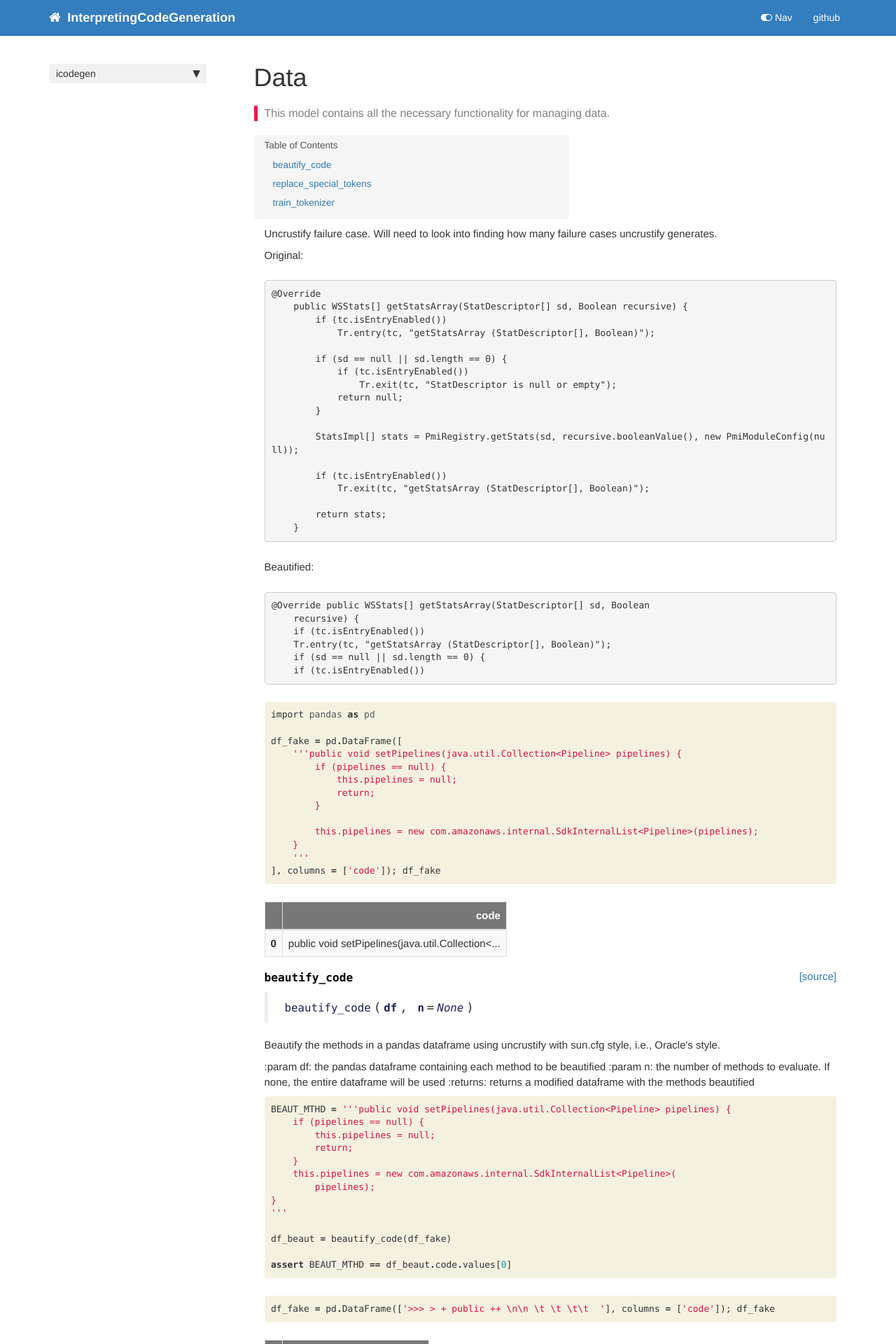
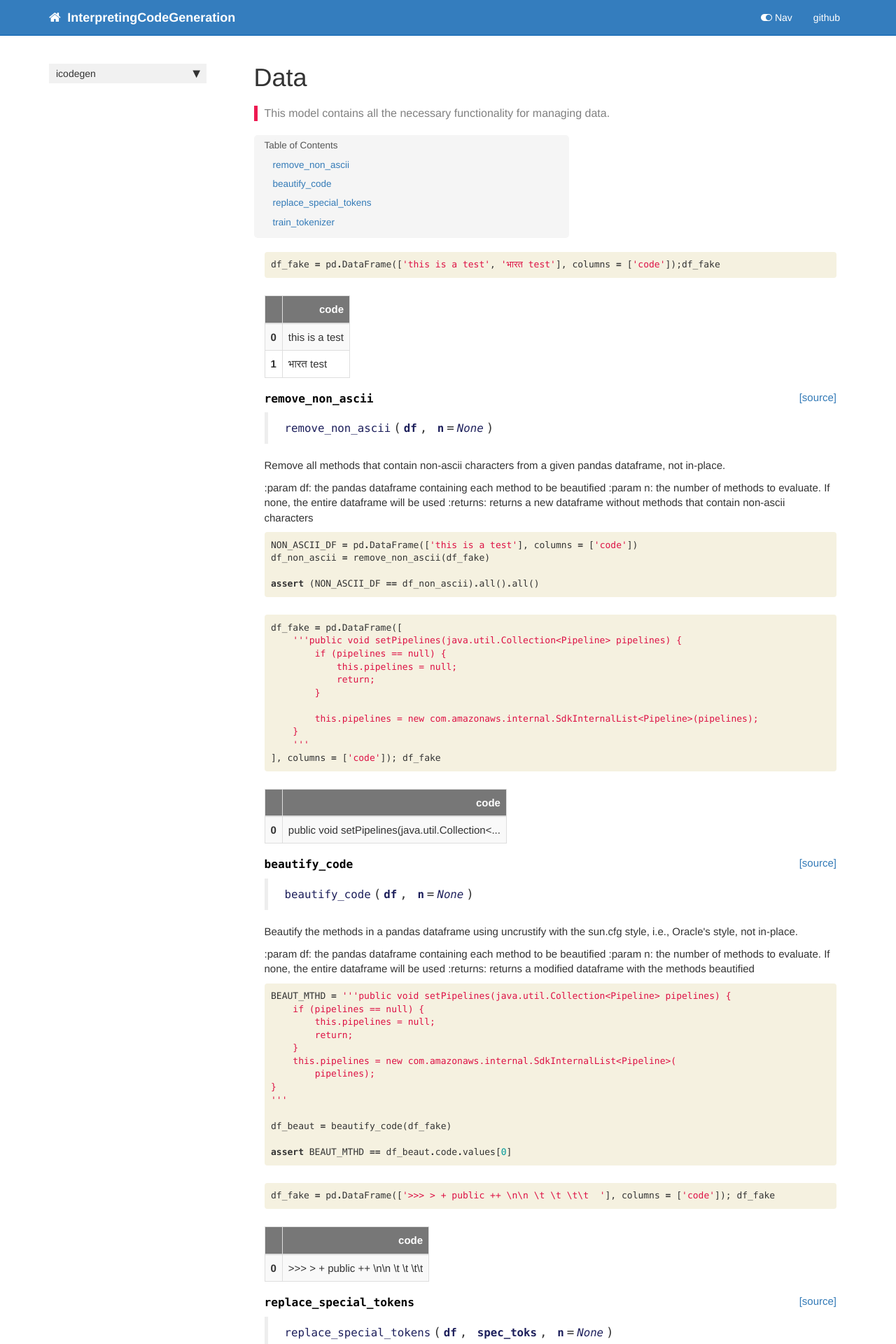
Before and after one commit to ArtificialSoftwareEngineering/InterpretingCodeGeneration, a Jekyll site: the page built from docs/data.html, in a window 1280 px wide. Shown: the top 1920 px of the page at 70% size. Built offline with Jekyll 4.4.1, drawn with Linux system fonts in a browser that asks for light colours; nearby versions of some CDN libraries; comment, search, counter and statistics services are not loaded; some of the changed text lies outside the part shown.

Commit message:
Update lib and docs

```diff
--- a/docs/data.html
+++ b/docs/data.html
@@ -36,41 +36,6 @@ nb_path: "nbs/00_data.ipynb"
 </div>
     {% endraw %}
 
-<div class="cell border-box-sizing text_cell rendered"><div class="inner_cell">
-<div class="text_cell_render border-box-sizing rendered_html">
-<p>Uncrustify failure case. Will need to look into finding how many failure cases uncrustify generates.</p>
-<p>Original:</p>
-
-<pre><code>@Override
-    public WSStats[] getStatsArray(StatDescriptor[] sd, Boolean recursive) {
-        if (tc.isEntryEnabled())
-            Tr.entry(tc, "getStatsArray (StatDescriptor[], Boolean)");
-
-        if (sd == null || sd.length == 0) {
-            if (tc.isEntryEnabled())
-                Tr.exit(tc, "StatDescriptor is null or empty");
-            return null;
-        }
-
-        StatsImpl[] stats = PmiRegistry.getStats(sd, recursive.booleanValue(), new PmiModuleConfig(null));
-
-        if (tc.isEntryEnabled())
-            Tr.exit(tc, "getStatsArray (StatDescriptor[], Boolean)");
-
-        return stats;
-    }</code></pre>
-<p>Beautified:</p>
-
-<pre><code>@Override public WSStats[] getStatsArray(StatDescriptor[] sd, Boolean
-    recursive) {
-    if (tc.isEntryEnabled())
-    Tr.entry(tc, "getStatsArray (StatDescriptor[], Boolean)");
-    if (sd == null || sd.length == 0) {
-    if (tc.isEntryEnabled())</code></pre>
-
-</div>
-</div>
-</div>
     {% raw %}
 
 <div class="cell border-box-sizing code_cell rendered">
@@ -78,9 +43,126 @@ nb_path: "nbs/00_data.ipynb"
 
 <div class="inner_cell">
     <div class="input_area">
-<div class=" highlight hl-ipython3"><pre><span></span><span class="kn">import</span> <span class="nn">pandas</span> <span class="k">as</span> <span class="nn">pd</span>
+<div class=" highlight hl-ipython3"><pre><span></span><span class="n">df_fake</span> <span class="o">=</span> <span class="n">pd</span><span class="o">.</span><span class="n">DataFrame</span><span class="p">([</span><span class="s1">&#39;this is a test&#39;</span><span class="p">,</span> <span class="s1">&#39;भारत test&#39;</span><span class="p">],</span> <span class="n">columns</span> <span class="o">=</span> <span class="p">[</span><span class="s1">&#39;code&#39;</span><span class="p">]);</span><span class="n">df_fake</span>
+</pre></div>
 
-<span class="n">df_fake</span> <span class="o">=</span> <span class="n">pd</span><span class="o">.</span><span class="n">DataFrame</span><span class="p">([</span>
+    </div>
+</div>
+</div>
+
+<div class="output_wrapper">
+<div class="output">
+
+<div class="output_area">
+
+
+<div class="output_html rendered_html output_subarea output_execute_result">
+<div>
+<style scoped>
+    .dataframe tbody tr th:only-of-type {
+        vertical-align: middle;
+    }
+
+    .dataframe tbody tr th {
+        vertical-align: top;
+    }
+
+    .dataframe thead th {
+        text-align: right;
+    }
+</style>
+<table border="1" class="dataframe">
+  <thead>
+    <tr style="text-align: right;">
+      <th></th>
+      <th>code</th>
+    </tr>
+  </thead>
+  <tbody>
+    <tr>
+      <th>0</th>
+      <td>this is a test</td>
+    </tr>
+    <tr>
+      <th>1</th>
+      <td>भारत test</td>
+    </tr>
+  </tbody>
+</table>
+</div>
+</div>
+
+</div>
+
+</div>
+</div>
+
+</div>
+    {% endraw %}
+
+    {% raw %}
+
+<div class="cell border-box-sizing code_cell rendered">
+
+</div>
+    {% endraw %}
+
+    {% raw %}
+
+<div class="cell border-box-sizing code_cell rendered">
+
+<div class="output_wrapper">
+<div class="output">
+
+<div class="output_area">
+
+
+<div class="output_markdown rendered_html output_subarea ">
+<h4 id="remove_non_ascii" class="doc_header"><code>remove_non_ascii</code><a href="https://github.com/danaderp/InterpretingCodeGeneration/tree/master/icodegen/data.py#L30" class="source_link" style="float:right">[source]</a></h4><blockquote><p><code>remove_non_ascii</code>(<strong><code>df</code></strong>, <strong><code>n</code></strong>=<em><code>None</code></em>)</p>
+</blockquote>
+<p>Remove all methods that contain non-ascii characters from a given pandas dataframe, not in-place.</p>
+<p>:param df: the pandas dataframe containing each method to be beautified
+:param n: the number of methods to evaluate. If none, the entire dataframe will be used
+:returns: returns a new dataframe without methods that contain non-ascii characters</p>
+
+</div>
+
+</div>
+
+</div>
+</div>
+
+</div>
+    {% endraw %}
+
+    {% raw %}
+
+<div class="cell border-box-sizing code_cell rendered">
+<div class="input">
+
+<div class="inner_cell">
+    <div class="input_area">
+<div class=" highlight hl-ipython3"><pre><span></span><span class="n">NON_ASCII_DF</span> <span class="o">=</span> <span class="n">pd</span><span class="o">.</span><span class="n">DataFrame</span><span class="p">([</span><span class="s1">&#39;this is a test&#39;</span><span class="p">],</span> <span class="n">columns</span> <span class="o">=</span> <span class="p">[</span><span class="s1">&#39;code&#39;</span><span class="p">])</span>
+<span class="n">df_non_ascii</span> <span class="o">=</span> <span class="n">remove_non_ascii</span><span class="p">(</span><span class="n">df_fake</span><span class="p">)</span>
+
+<span class="k">assert</span> <span class="p">(</span><span class="n">NON_ASCII_DF</span> <span class="o">==</span> <span class="n">df_non_ascii</span><span class="p">)</span><span class="o">.</span><span class="n">all</span><span class="p">()</span><span class="o">.</span><span class="n">all</span><span class="p">()</span>
+</pre></div>
+
+    </div>
+</div>
+</div>
+
+</div>
+    {% endraw %}
+
+    {% raw %}
+
+<div class="cell border-box-sizing code_cell rendered">
+<div class="input">
+
+<div class="inner_cell">
+    <div class="input_area">
+<div class=" highlight hl-ipython3"><pre><span></span><span class="n">df_fake</span> <span class="o">=</span> <span class="n">pd</span><span class="o">.</span><span class="n">DataFrame</span><span class="p">([</span>
     <span class="sd">&#39;&#39;&#39;public void setPipelines(java.util.Collection&lt;Pipeline&gt; pipelines) {</span>
 <span class="sd">        if (pipelines == null) {</span>
 <span class="sd">            this.pipelines = null;</span>
@@ -161,9 +243,9 @@ nb_path: "nbs/00_data.ipynb"
 
 
 <div class="output_markdown rendered_html output_subarea ">
-<h4 id="beautify_code" class="doc_header"><code>beautify_code</code><a href="https://github.com/danaderp/InterpretingCodeGeneration/tree/master/icodegen/data.py#L33" class="source_link" style="float:right">[source]</a></h4><blockquote><p><code>beautify_code</code>(<strong><code>df</code></strong>, <strong><code>n</code></strong>=<em><code>None</code></em>)</p>
+<h4 id="beautify_code" class="doc_header"><code>beautify_code</code><a href="https://github.com/danaderp/InterpretingCodeGeneration/tree/master/icodegen/data.py#L73" class="source_link" style="float:right">[source]</a></h4><blockquote><p><code>beautify_code</code>(<strong><code>df</code></strong>, <strong><code>n</code></strong>=<em><code>None</code></em>)</p>
 </blockquote>
-<p>Beautify the methods in a pandas dataframe using uncrustify with sun.cfg style, i.e., Oracle's style.</p>
+<p>Beautify the methods in a pandas dataframe using uncrustify with the sun.cfg style, i.e., Oracle's style, not in-place.</p>
 <p>:param df: the pandas dataframe containing each method to be beautified
 :param n: the number of methods to evaluate. If none, the entire dataframe will be used
 :returns: returns a modified dataframe with the methods beautified</p>
@@ -292,7 +374,7 @@ nb_path: "nbs/00_data.ipynb"
 
 
 <div class="output_markdown rendered_html output_subarea ">
-<h4 id="replace_special_tokens" class="doc_header"><code>replace_special_tokens</code><a href="https://github.com/danaderp/InterpretingCodeGeneration/tree/master/icodegen/data.py#L123" class="source_link" style="float:right">[source]</a></h4><blockquote><p><code>replace_special_tokens</code>(<strong><code>df</code></strong>, <strong><code>spec_toks</code></strong>, <strong><code>n</code></strong>=<em><code>None</code></em>)</p>
+<h4 id="replace_special_tokens" class="doc_header"><code>replace_special_tokens</code><a href="https://github.com/danaderp/InterpretingCodeGeneration/tree/master/icodegen/data.py#L164" class="source_link" style="float:right">[source]</a></h4><blockquote><p><code>replace_special_tokens</code>(<strong><code>df</code></strong>, <strong><code>spec_toks</code></strong>, <strong><code>n</code></strong>=<em><code>None</code></em>)</p>
 </blockquote>
 <p>Replace all the special tokens in a pandas dataframe.</p>
 <p>:param df: the pandas dataframe containing each method to replace special tokens in
@@ -316,7 +398,7 @@ nb_path: "nbs/00_data.ipynb"
 
 <div class="inner_cell">
     <div class="input_area">
-<div class=" highlight hl-ipython3"><pre><span></span><span class="n">REPLACED_MTHD</span> <span class="o">=</span> <span class="s1">&#39;&lt;triple_greater&gt;&lt;space&gt;&lt;greater&gt;&lt;space&gt;&lt;+&gt;&lt;space&gt;&lt;public&gt;&lt;space&gt;&lt;++&gt;&lt;space&gt;&lt;n&gt;&lt;n&gt;&lt;space&gt;&lt;t&gt;&lt;space&gt;&lt;t&gt;&lt;space&gt;&lt;t&gt;&lt;t&gt;&lt;space&gt;&lt;space&gt;&#39;</span>
+<div class=" highlight hl-ipython3"><pre><span></span><span class="n">REPLACED_MTHD</span> <span class="o">=</span> <span class="s1">&#39;&lt;triple_greater&gt; &lt;greater&gt; &lt;+&gt; &lt;public&gt; &lt;++&gt; &lt;n&gt;&lt;n&gt; </span><span class="se">\t</span><span class="s1"> </span><span class="se">\t</span><span class="s1"> </span><span class="se">\t\t</span><span class="s1">  &#39;</span>
 <span class="n">df_replaced</span> <span class="o">=</span> <span class="n">replace_special_tokens</span><span class="p">(</span><span class="n">df_fake</span><span class="p">,</span> <span class="n">java_special_tokens</span><span class="p">)</span>
 
 <span class="k">assert</span> <span class="n">REPLACED_MTHD</span> <span class="o">==</span> <span class="n">df_replaced</span><span class="o">.</span><span class="n">code</span><span class="o">.</span><span class="n">values</span><span class="p">[</span><span class="mi">0</span><span class="p">]</span>
@@ -336,7 +418,7 @@ nb_path: "nbs/00_data.ipynb"
 
 <div class="inner_cell">
     <div class="input_area">
-<div class=" highlight hl-ipython3"><pre><span></span><span class="n">fake_data</span> <span class="o">=</span> <span class="s1">&#39;&lt;triple_greater&gt;&lt;space&gt;&lt;greater&gt;&lt;space&gt;&lt;+&gt;&lt;space&gt;&lt;public&gt;&lt;space&gt;&lt;++&gt;&lt;space&gt;&lt;n&gt;&lt;n&gt;&lt;space&gt;&lt;t&gt;&lt;space&gt;&lt;t&gt;&lt;space&gt;&lt;t&gt;&lt;t&gt;&lt;space&gt;&lt;space&gt;&#39;</span>
+<div class=" highlight hl-ipython3"><pre><span></span><span class="n">fake_data</span> <span class="o">=</span> <span class="s1">&#39;&lt;triple_greater&gt; &lt;greater&gt; &lt;+&gt; &lt;public&gt; &lt;++&gt; &lt;n&gt;&lt;n&gt;&#39;</span>
 </pre></div>
 
     </div>
@@ -364,7 +446,7 @@ nb_path: "nbs/00_data.ipynb"
 
 
 <div class="output_markdown rendered_html output_subarea ">
-<h4 id="train_tokenizer" class="doc_header"><code>train_tokenizer</code><a href="https://github.com/danaderp/InterpretingCodeGeneration/tree/master/icodegen/data.py#L140" class="source_link" style="float:right">[source]</a></h4><blockquote><p><code>train_tokenizer</code>(<strong><code>df</code></strong>, <strong><code>n</code></strong>=<em><code>None</code></em>, <strong><code>vocab_sz</code></strong>=<em><code>20000</code></em>, <strong><code>min_freq</code></strong>=<em><code>2</code></em>, <strong><code>output</code></strong>=<em><code>None</code></em>)</p>
+<h4 id="train_tokenizer" class="doc_header"><code>train_tokenizer</code><a href="https://github.com/danaderp/InterpretingCodeGeneration/tree/master/icodegen/data.py#L180" class="source_link" style="float:right">[source]</a></h4><blockquote><p><code>train_tokenizer</code>(<strong><code>df</code></strong>, <strong><code>n</code></strong>=<em><code>None</code></em>, <strong><code>vocab_sz</code></strong>=<em><code>20000</code></em>, <strong><code>min_freq</code></strong>=<em><code>2</code></em>, <strong><code>output</code></strong>=<em><code>None</code></em>)</p>
 </blockquote>
 <p>Train a ByteLevel BPE tokenizer on a given pandas dataframe. Code adapted from <a href="https://github.com/huggingface/tokenizers/tree/master/bindings/python">https://github.com/huggingface/tokenizers/tree/master/bindings/python</a>.</p>
 <p>:param df: the pandas dataframe containing each method to have the tokenizer train on
@@ -390,30 +472,11 @@ nb_path: "nbs/00_data.ipynb"
 
 <div class="inner_cell">
     <div class="input_area">
-<div class=" highlight hl-ipython3"><pre><span></span><span class="n">tokenizer</span> <span class="o">=</span> <span class="n">train_tokenizer</span><span class="p">(</span><span class="n">df_fake</span><span class="p">)</span>
-</pre></div>
-
-    </div>
-</div>
-</div>
-
-</div>
-    {% endraw %}
-
-    {% raw %}
-
-<div class="cell border-box-sizing code_cell rendered">
-<div class="input">
-
-<div class="inner_cell">
-    <div class="input_area">
 <div class=" highlight hl-ipython3"><pre><span></span><span class="n">TOKENIZED_SPEC</span> <span class="o">=</span> <span class="p">[</span>
-    <span class="s1">&#39;&lt;triple_greater&gt;&#39;</span><span class="p">,</span> <span class="s1">&#39;&lt;space&gt;&#39;</span><span class="p">,</span> <span class="s1">&#39;&lt;greater&gt;&#39;</span><span class="p">,</span> <span class="s1">&#39;&lt;space&gt;&#39;</span><span class="p">,</span> <span class="s1">&#39;&lt;+&gt;&#39;</span><span class="p">,</span> <span class="s1">&#39;&lt;space&gt;&#39;</span><span class="p">,</span>
-    <span class="s1">&#39;&lt;public&gt;&#39;</span><span class="p">,</span> <span class="s1">&#39;&lt;space&gt;&#39;</span><span class="p">,</span> <span class="s1">&#39;&lt;++&gt;&#39;</span><span class="p">,</span> <span class="s1">&#39;&lt;space&gt;&#39;</span><span class="p">,</span> <span class="s1">&#39;&lt;n&gt;&#39;</span><span class="p">,</span> <span class="s1">&#39;&lt;n&gt;&#39;</span><span class="p">,</span>
-    <span class="s1">&#39;&lt;space&gt;&#39;</span><span class="p">,</span> <span class="s1">&#39;&lt;t&gt;&#39;</span><span class="p">,</span> <span class="s1">&#39;&lt;space&gt;&#39;</span><span class="p">,</span> <span class="s1">&#39;&lt;t&gt;&#39;</span><span class="p">,</span> <span class="s1">&#39;&lt;space&gt;&#39;</span><span class="p">,</span> <span class="s1">&#39;&lt;t&gt;&#39;</span><span class="p">,</span>
-    <span class="s1">&#39;&lt;t&gt;&#39;</span><span class="p">,</span> <span class="s1">&#39;&lt;space&gt;&#39;</span><span class="p">,</span> <span class="s1">&#39;&lt;space&gt;&#39;</span>
+    <span class="s1">&#39;&lt;triple_greater&gt;&#39;</span><span class="p">,</span> <span class="s1">&#39;Ġ&#39;</span><span class="p">,</span> <span class="s1">&#39;&lt;greater&gt;&#39;</span><span class="p">,</span> <span class="s1">&#39;Ġ&#39;</span><span class="p">,</span> <span class="s1">&#39;&lt;+&gt;&#39;</span><span class="p">,</span> <span class="s1">&#39;Ġ&#39;</span><span class="p">,</span>
+    <span class="s1">&#39;&lt;public&gt;&#39;</span><span class="p">,</span> <span class="s1">&#39;Ġ&#39;</span><span class="p">,</span> <span class="s1">&#39;&lt;++&gt;&#39;</span><span class="p">,</span> <span class="s1">&#39;Ġ&#39;</span><span class="p">,</span> <span class="s1">&#39;&lt;n&gt;&#39;</span><span class="p">,</span> <span class="s1">&#39;&lt;n&gt;&#39;</span>
 <span class="p">]</span>
-
+<span class="n">tokenizer</span> <span class="o">=</span> <span class="n">train_tokenizer</span><span class="p">(</span><span class="n">df_fake</span><span class="p">)</span>
 <span class="n">encoded</span> <span class="o">=</span> <span class="n">tokenizer</span><span class="o">.</span><span class="n">encode</span><span class="p">(</span><span class="n">fake_data</span><span class="p">)</span>
 
 <span class="k">assert</span> <span class="n">TOKENIZED_SPEC</span> <span class="o">==</span> <span class="n">encoded</span><span class="o">.</span><span class="n">tokens</span>
@@ -426,21 +489,4 @@ nb_path: "nbs/00_data.ipynb"
 </div>
     {% endraw %}
 
-    {% raw %}
-
-<div class="cell border-box-sizing code_cell rendered">
-<div class="input">
-
-<div class="inner_cell">
-    <div class="input_area">
-<div class=" highlight hl-ipython3"><pre><span></span>
-</pre></div>
-
-    </div>
 </div>
-</div>
-
-</div>
-    {% endraw %}
-
-</div>
--- a/icodegen/_nbdev.py
+++ b/icodegen/_nbdev.py
@@ -2,12 +2,13 @@
 
 __all__ = ["index", "modules", "custom_doc_links", "git_url"]
 
-index = {"beautify_code": "00_data.ipynb",
+index = {"remove_non_ascii": "00_data.ipynb",
+         "beautify_code": "00_data.ipynb",
+         "extra_tokens": "00_data.ipynb",
          "java_reserved_tokens": "00_data.ipynb",
          "java_operator_tokens": "00_data.ipynb",
          "java_structural_tokens": "00_data.ipynb",
          "java_extra_tokens": "00_data.ipynb",
-         "extra_tokens": "00_data.ipynb",
          "java_special_tokens": "00_data.ipynb",
          "replace_special_tokens": "00_data.ipynb",
          "train_tokenizer": "00_data.ipynb",
```
Also changed, not shown: icodegen/data.py (+55 -15 lines).
